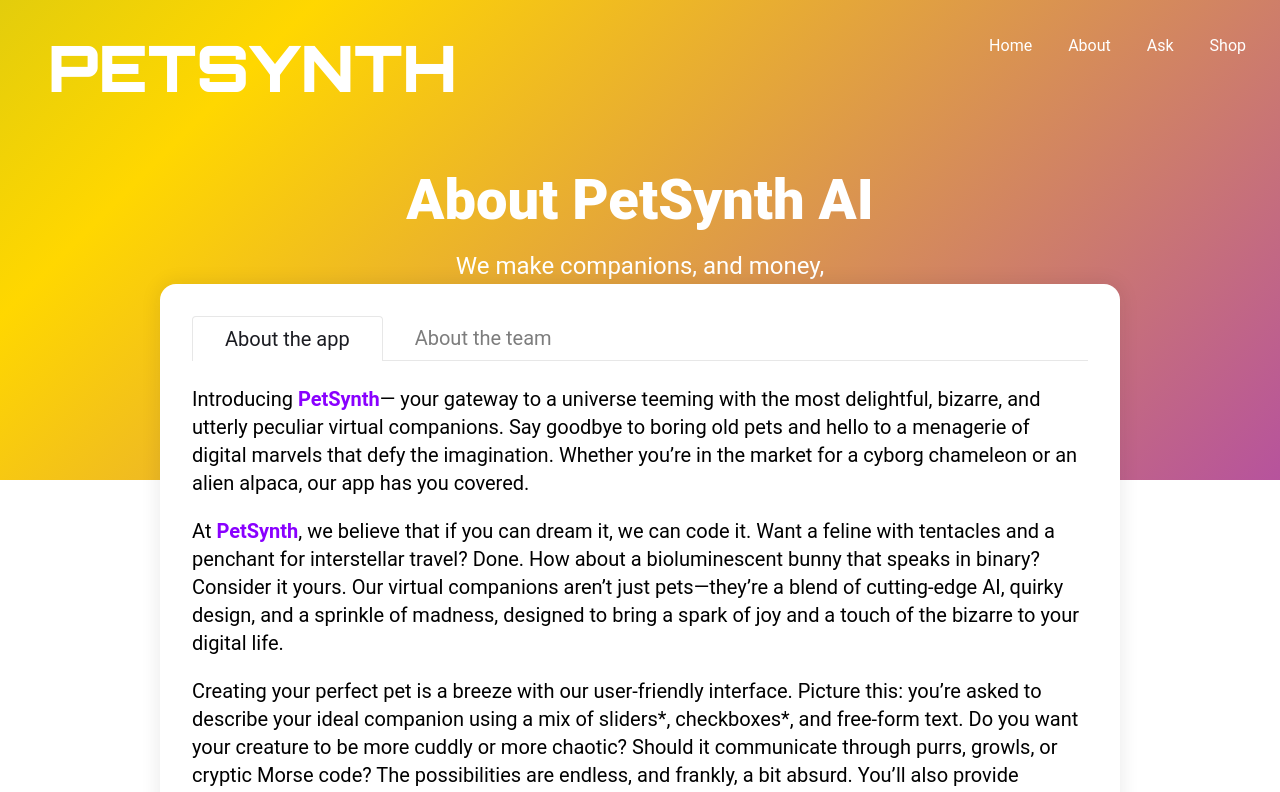
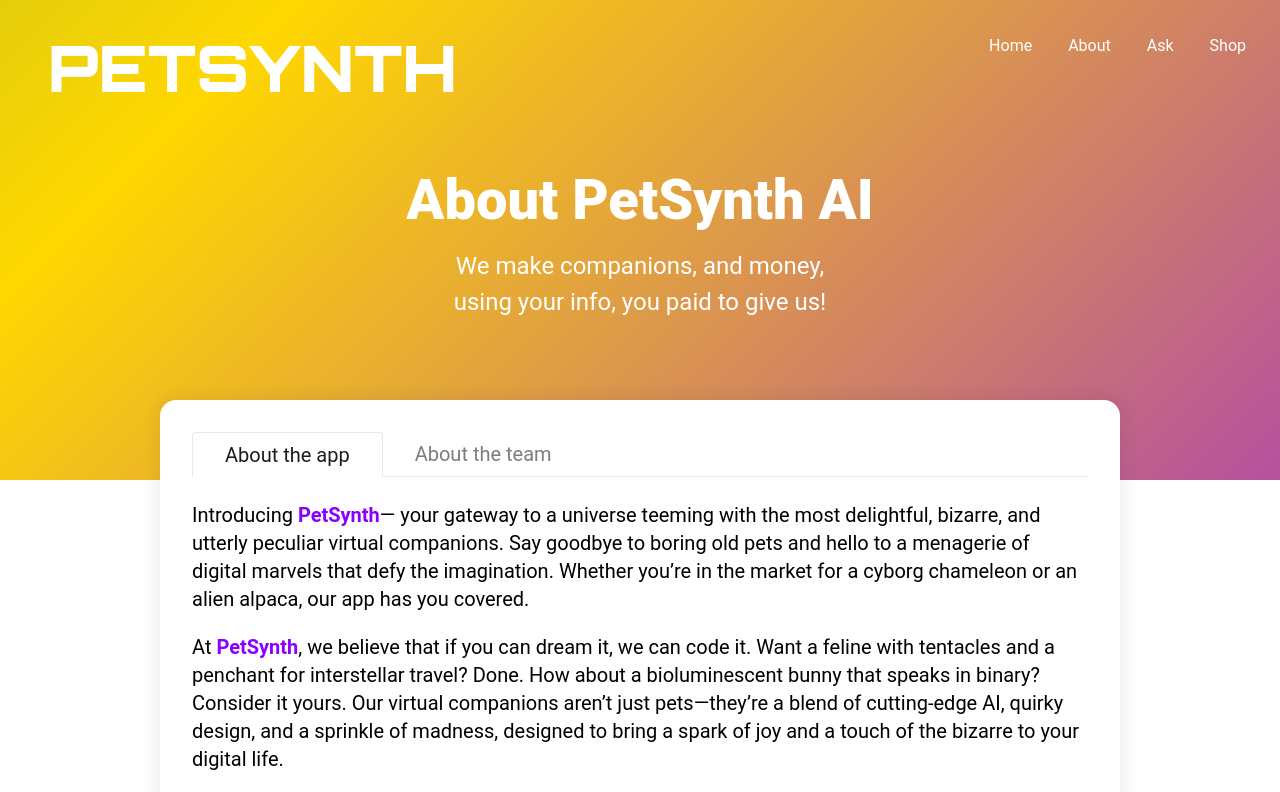
Before and after one commit to technative-academy/PetSynth, a React (Vite) app: page /about in a window 1280 px wide. Shown: the top 792 px of the page. Built offline with nearby package versions, Linux system fonts and the light colour scheme.

Commit message:
Additional minor adjustment to margin and padding of primary content box

```diff
--- a/src/views/About/About.module.css
+++ b/src/views/About/About.module.css
@@ -13,8 +13,8 @@ Mobile First .wrapper {
 	flex-direction: column;
 	justify-content: center;
 	align-items: center;
-	margin: -1.75rem;
-	padding: 1rem;
+	margin-top: 7.5rem;
+	padding: 2rem;
 	border-top-right-radius: 1.8rem;
 	border-top-left-radius: 1.8rem;
 	z-index: 20;
@@ -71,7 +71,7 @@ Mobile First .wrapper {
 		max-width: 1000px;
 		box-shadow: 0px 0px 20px 0px rgba(27, 28, 34, 0.1);
 		margin-bottom: 12vh;
-		margin-top: 1.5rem;
+		margin-top: 8.75rem;
 		z-index: 20;
 		background-color: white;
 	}
```
